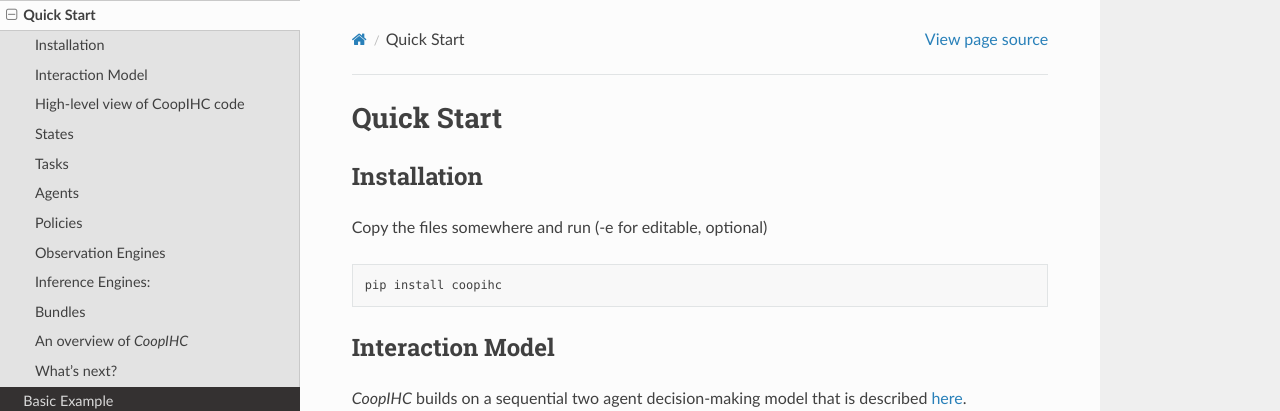
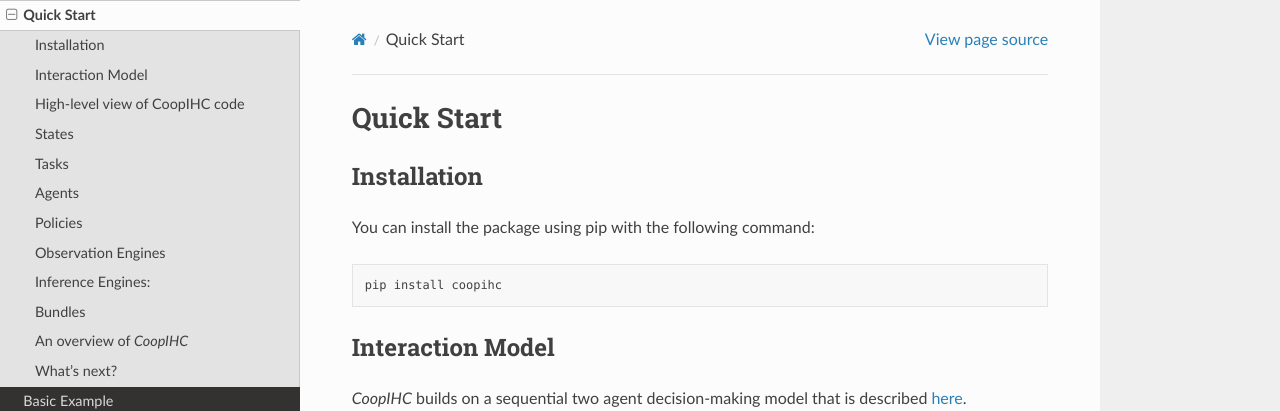
Before and after one commit to jgori-ouistiti/CoopIHC, a Sphinx documentation site: the page built from docs/guide/quickstart.rst, in a window 1280 px wide and 900 px high. Shown: the top 411 px of the window. Built offline with Sphinx 7.4.7 and the Read the Docs theme 2.0.0, drawn with Linux system fonts in a browser that asks for light colours; pages that are not in the unit, such as notebooks, are missing from menus.

Commit message:
Update install instruction description

```diff
--- a/docs/guide/quickstart.rst
+++ b/docs/guide/quickstart.rst
@@ -7,7 +7,7 @@ Quick Start
 Installation
 ---------------
 
-Copy the files somewhere and run (-e for editable, optional)
+You can install the package using pip with the following command:
 
 .. code-block:: python
 
```
Also changed, not shown: README.md (+1 -1 lines).
